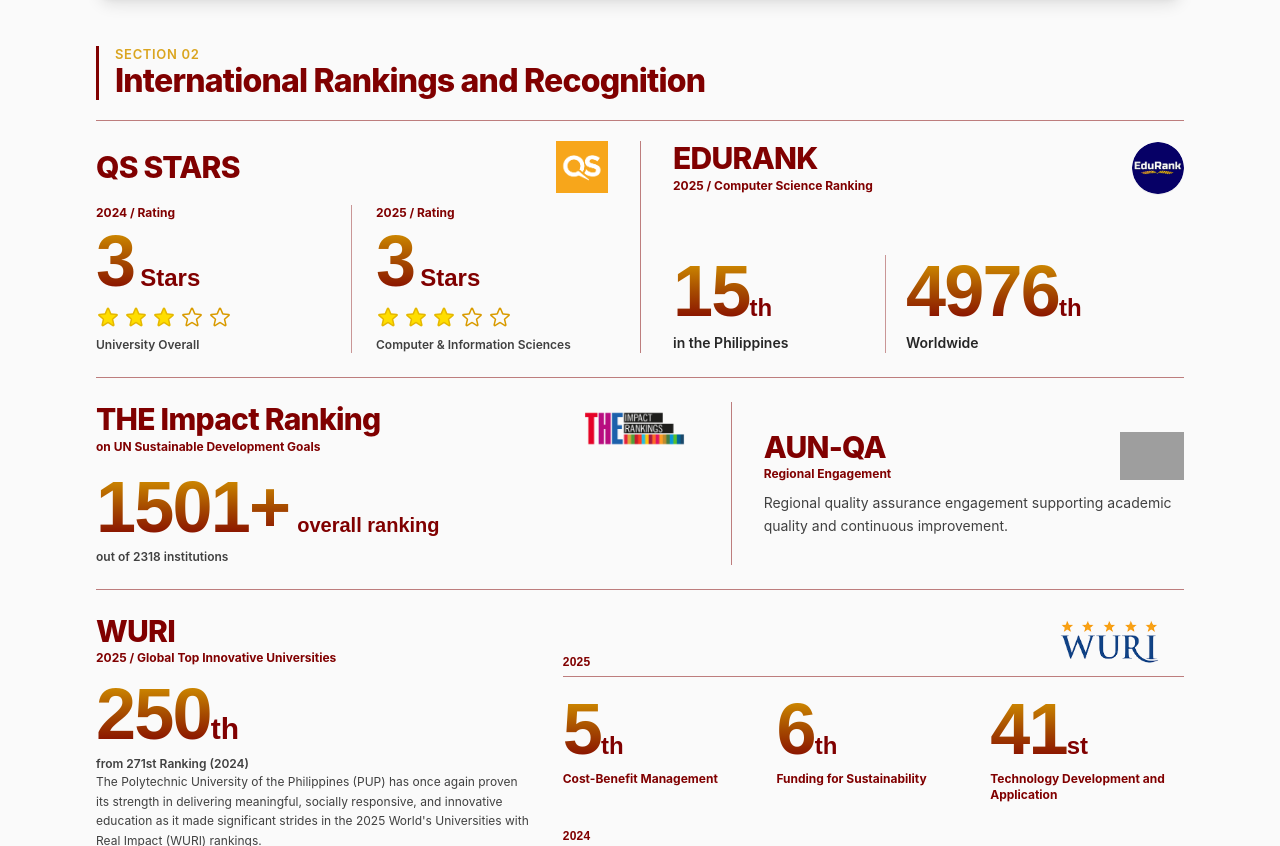
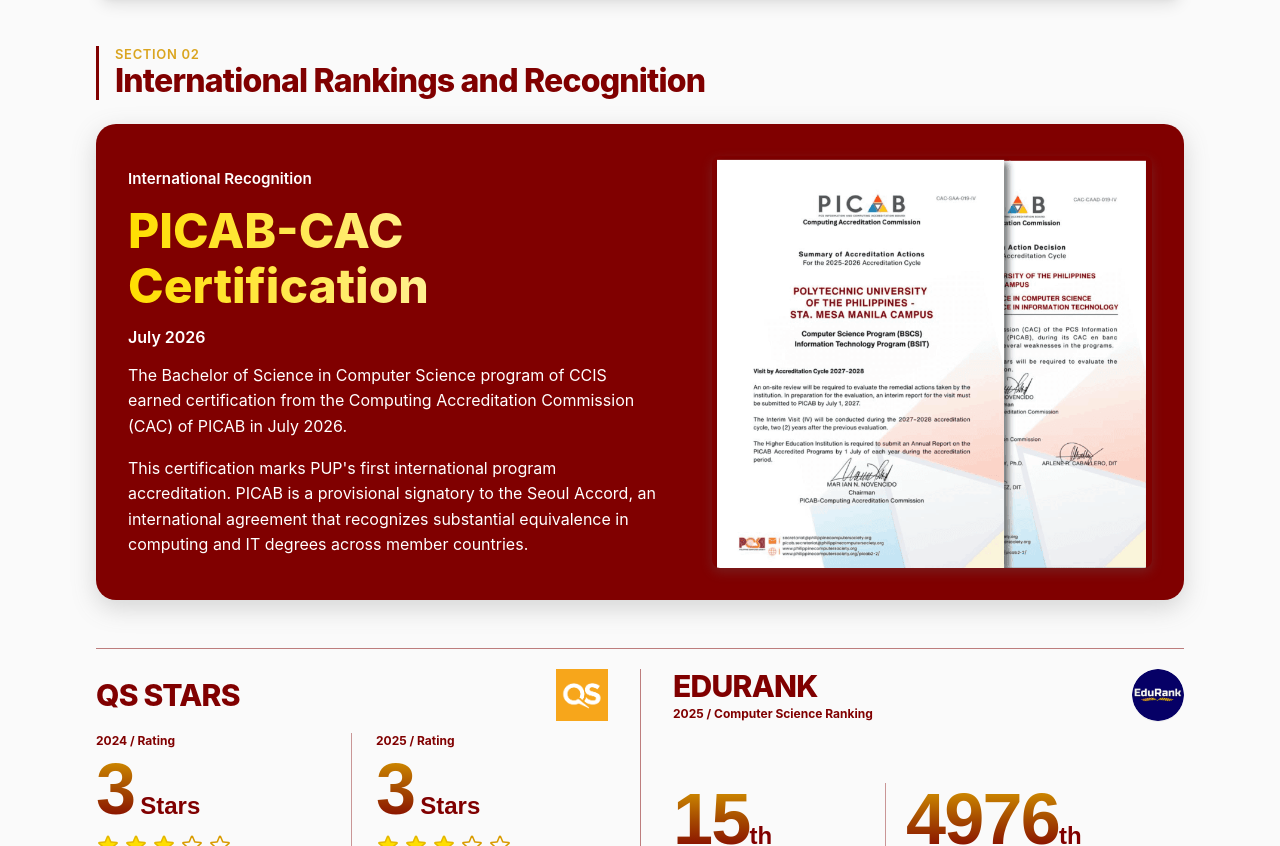
Before and after one commit to pupascii-official/dcs-website, an Astro site: page /internationalization in a window 1280 px wide. Shown: the part 1392-2238 px from the top of the page. Built offline with nearby package versions, Linux system fonts and the light colour scheme; Astro itself is replaced by a stand-in of ours; grey boxes are pictures that could not be loaded.

Commit message:
[feat]: add PICAB-CAC Certification spotlight card to internationalization Section 02

```diff
--- a/src/data/internationalization/content.ts
+++ b/src/data/internationalization/content.ts
@@ -70,6 +70,17 @@ export const internationalData = {
   section2: {
     label: "SECTION 02",
     title: "International Rankings and Recognition",
+    picabSpotlight: {
+      kicker: "International Recognition",
+      display: "PICAB-CAC Certification",
+      imagePath: "/planning_and_qa/picab-cic.png",
+      imageAlt: "PICAB-CIC Summary of Accreditation Actions",
+      date: "July 2026",
+      paragraphs: [
+        "The Bachelor of Science in Computer Science program of CCIS earned certification from the Computing Accreditation Commission (CAC) of PICAB in July 2026.",
+        "This certification marks PUP's first international program accreditation. PICAB is a provisional signatory to the Seoul Accord, an international agreement that recognizes substantial equivalence in computing and IT degrees across member countries."
+      ]
+    },
     qsStars: {
       title: "QS STARS",
       logoPath: "/images/internationalization/QS Stars.PNG",
--- a/src/pages/internationalization.astro
+++ b/src/pages/internationalization.astro
@@ -1,7 +1,7 @@
 ---
 import ScrollSnapLayout from "../layouts/ScrollSnapLayout.astro";
 import HeroSection from "../components/HeroSection.astro";
-import PillarBadge from "../components/PillarBadge.astro";
+import ContentCard from "../components/ContentCard.astro";
 
 import SectionHeader from "../components/internationalization/SectionHeader.astro";
 import ImageLightbox from "../components/internationalization/ImageLightbox.astro";
@@ -17,6 +17,7 @@ import CompetitionExcellence from "../components/internationalization/Competitio
 import { internationalData } from "../data/internationalization/content";
 
 const sectionBase = "scroll-section scrollbar-none flex flex-col px-4 sm:px-6 md:px-8 pb-12 max-w-6xl mx-auto w-full overflow-x-hidden";
+const { picabSpotlight } = internationalData.section2;
 ---
 
 <ScrollSnapLayout
@@ -39,7 +40,19 @@ const sectionBase = "scroll-section scrollbar-none flex flex-col px-4 sm:px-6 md
   </section>
 
   <section class={`${sectionBase} pb-14`}>
-    <SectionHeader label={internationalData.section2.label} title={internationalData.section2.title} marginClass="mb-5" />
+    <SectionHeader label={internationalData.section2.label} title={internationalData.section2.title} marginClass="mb-6" />
+    <div class="picab-spotlight mb-10 md:mb-12">
+      <ContentCard kicker={picabSpotlight.kicker} display={picabSpotlight.display}>
+        <img slot="media" src={picabSpotlight.imagePath} alt={picabSpotlight.imageAlt} loading="lazy" />
+
+        <div slot="content" class="picab-cic-content">
+          <b>{picabSpotlight.date}</b>
+          {picabSpotlight.paragraphs.map((text) => (
+            <p>{text}</p>
+          ))}
+        </div>
+      </ContentCard>
+    </div>
     <RankingsSection />
   </section>
 
@@ -77,3 +90,18 @@ const sectionBase = "scroll-section scrollbar-none flex flex-col px-4 sm:px-6 md
 
   <ImageLightbox />
 </ScrollSnapLayout>
+
+<style>
+  .picab-spotlight :global(.content-card) {
+    margin-bottom: 0;
+  }
+
+  .picab-cic-content b {
+    display: block;
+    margin-bottom: 0.75rem;
+  }
+
+  .picab-cic-content p:not(:last-child) {
+    margin-bottom: 1rem;
+  }
+</style>
```
